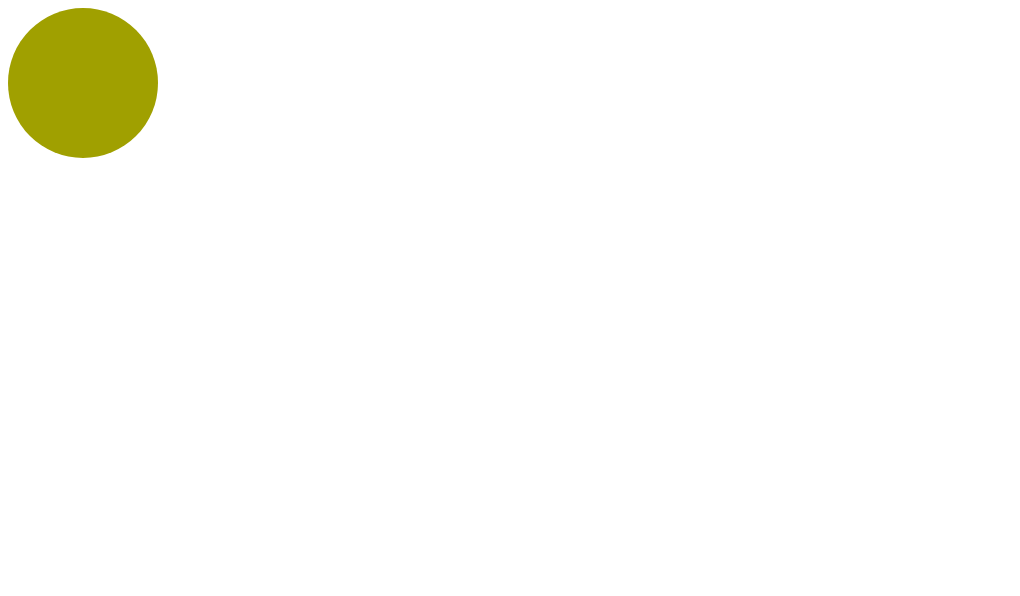
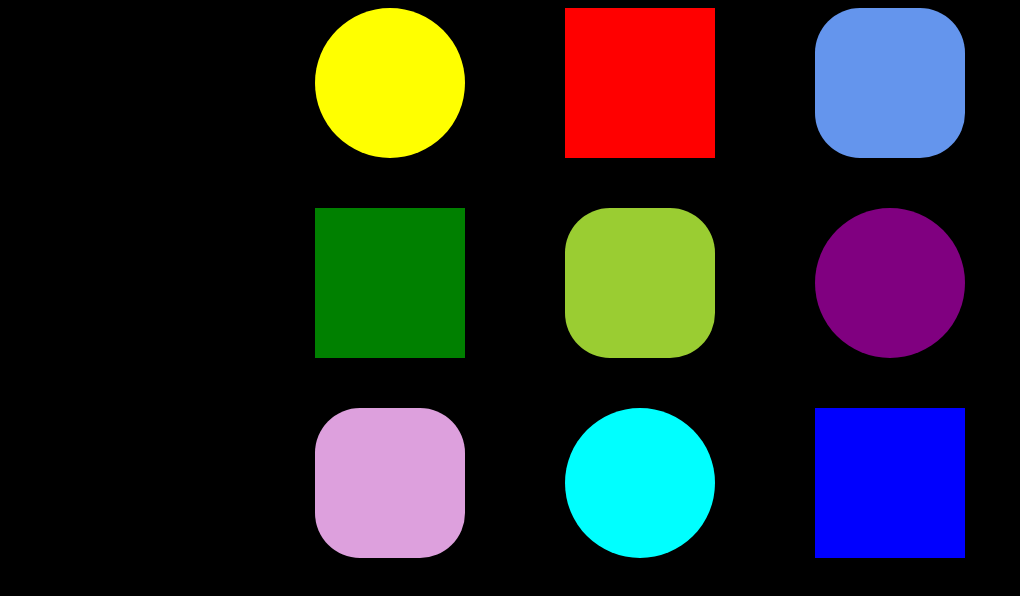
Before and after one commit to tiffanyona6/9-en-1, a plain HTML site: page index.html in a window 1280 px wide. Shown: the whole page, without its empty margins (0-1020 px from the left). Drawn offline with Linux system fonts and the light colour scheme.

Commit message:
Update styles.css

```diff
--- a/css/styles.css
+++ b/css/styles.css
@@ -1,27 +1,43 @@
 * {
   box-sizing: border-box;
+}
+
+
+body{
+  background-color: black;
+  margin: top 50%;;
 }
 
 .box {
   position: relative;
   width: 150px;
   height: 150px;
-  background-color: rgb(160, 160, 0);
-  border-radius: 100px;
+  margin-left: auto;
+  margin-right: auto;
+  background-color: red;
+  box-shadow: -250px 200px green, 250px 400px blue;
 }
 
-.box {
-    position:
+.box::after {
+  content: '';
+  position: absolute;
+  top: 0;
+  left: -250px;
   width: 150px;
   height: 150px;
-    background-color: rgb(160, 160, 0);
-    border-radius: 100px;
+  background-color: yellow;
+  border-radius: 50%;
+  box-shadow: 250px 400px aqua, 500px 200px purple;
 }
 
-.box-relative {
-    position: relative;
+.box::before {
+  content: '';
+  position: absolute;
+  top: 200px;
+  left: 0;
   width: 150px;
   height: 150px;
-    background-color: rgb(160, 160, 0);
-    border-radius: 100px;
+  background-color: yellowgreen;
+  border-radius: 30%;
+  box-shadow: 250px -200px cornflowerblue, -250px 200px plum;
 }
```
Lines whose indentation alone changed are shown as unchanged.
